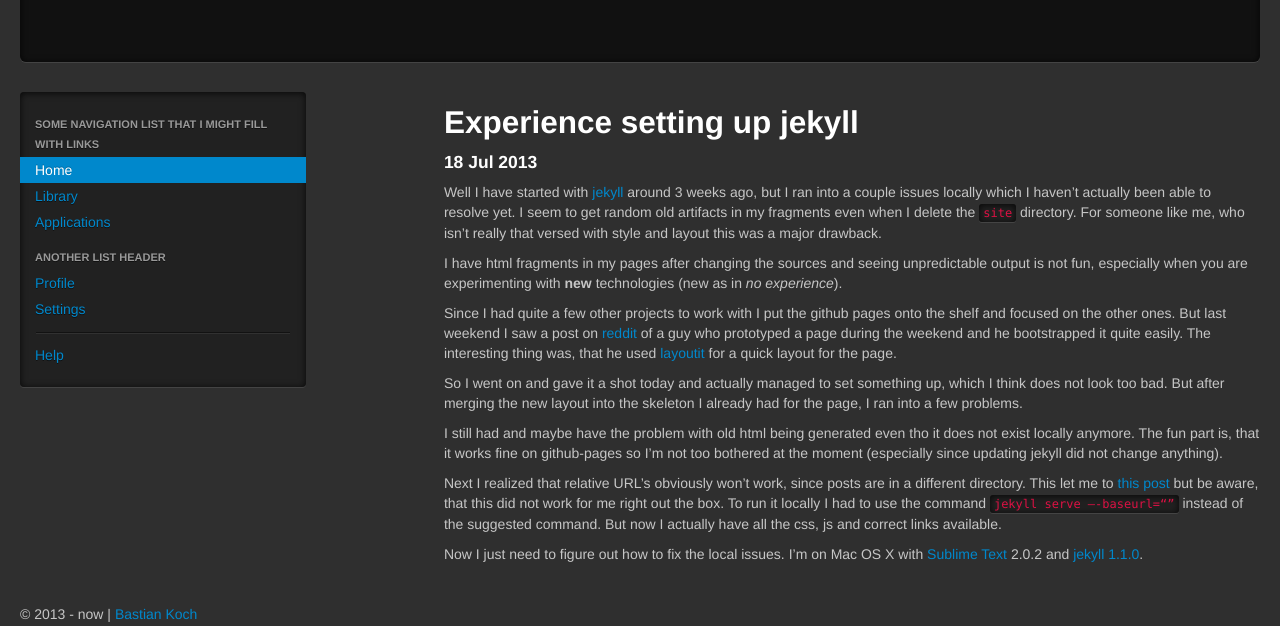
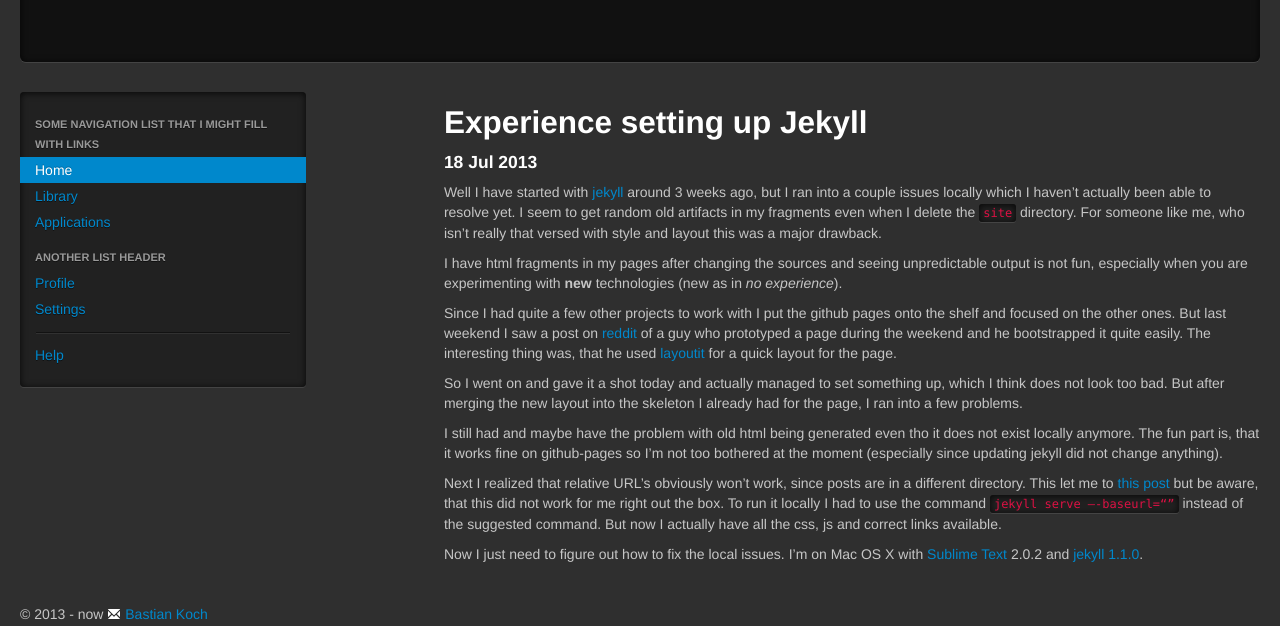
Before and after one commit to Xezz/xezz.github.io, a Jekyll site: the page built from _posts/2013-07-18-experience-setting-up-jekyll.markdown, in a window 1280 px wide. Shown: the part 260-886 px from the top of the page. Built offline with Jekyll 4.4.1, drawn with Linux system fonts in a browser that asks for light colours.

Commit message:
Added Mail icon

```diff
--- a/_layouts/default.html
+++ b/_layouts/default.html
@@ -129,7 +129,7 @@
 	</div>
 	</div>
 	<div class="row-fluid">
-		<footer class="footer span12">&copy; 2013 - now | <a href="mailto:xezzxezz+blog@gmail.com">Bastian Koch</a>
+		<footer class="footer span12">&copy; 2013 - now <i class="icon-envelope icon-white"></i> <a href="mailto:xezzxezz+blog@gmail.com">Bastian Koch</a>
 			<br />Darkstrap theme by <a href="http://danneu.com/posts/4-darkstrap-css-a-dark-theme-for-twitter-bootstrap-2/">dan</a></footer>
 	</div>
 </div>
--- a/_layouts/post.html
+++ b/_layouts/post.html
@@ -5,6 +5,6 @@ layout: default
 	<div class="span12">
 		<h2>{{ page.title }}</h2>
 		<h4>{{ page.date | date_to_string }}</h4>
-		<p>{{ content }}</p>
+		{{ content }}
 	</div>
 </div>
--- a/_posts/2013-07-18-experience-setting-up-jekyll.markdown
+++ b/_posts/2013-07-18-experience-setting-up-jekyll.markdown
@@ -1,6 +1,6 @@
 ---
 layout: post
-title:  "Experience setting up jekyll"
+title:  "Experience setting up Jekyll"
 date:   2013-07-18 22:30:00
 categories: jekyll install
 ---
--- a/index.html
+++ b/index.html
@@ -6,7 +6,7 @@ title: "Xezz - Code snippets / Error information"
 	{% for post in site.posts %}
 	<div class="span12">
 		<h2>{{ post.title }}</h2>
-		<p>{{ post.excerpt }}</p>
+		{{ post.excerpt }}
 		<p>
 			<a class="btn" href="{{ post.url }}">View full post »</a>
 		</p>
```
